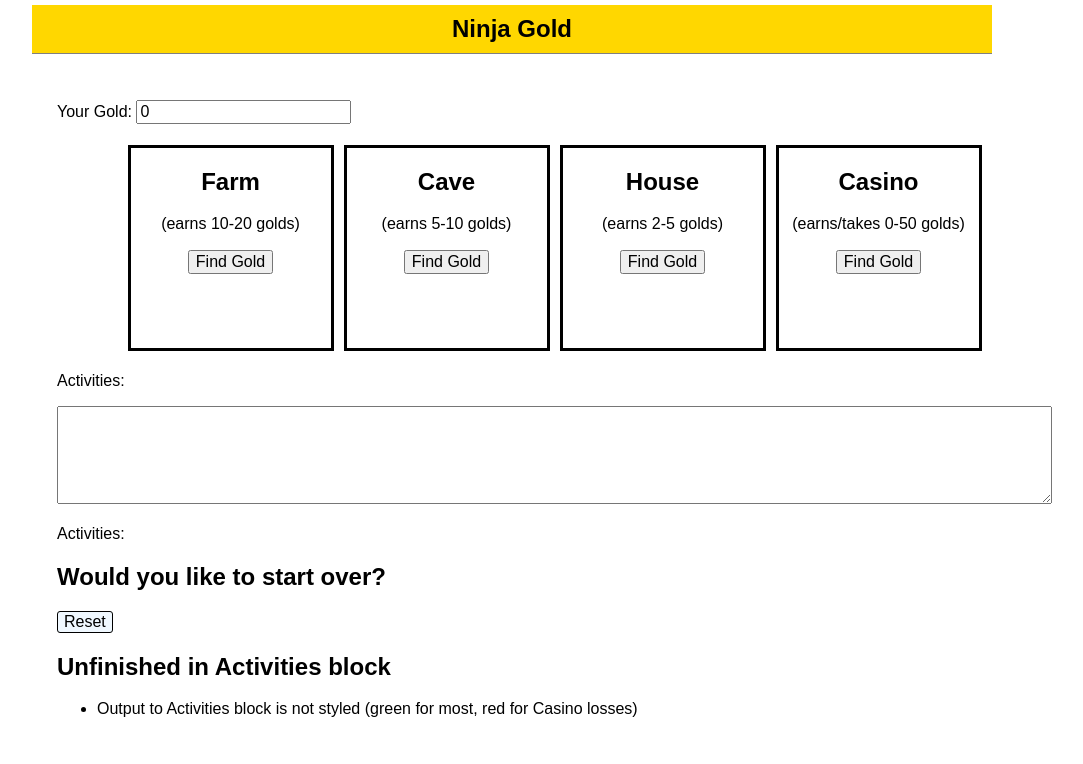
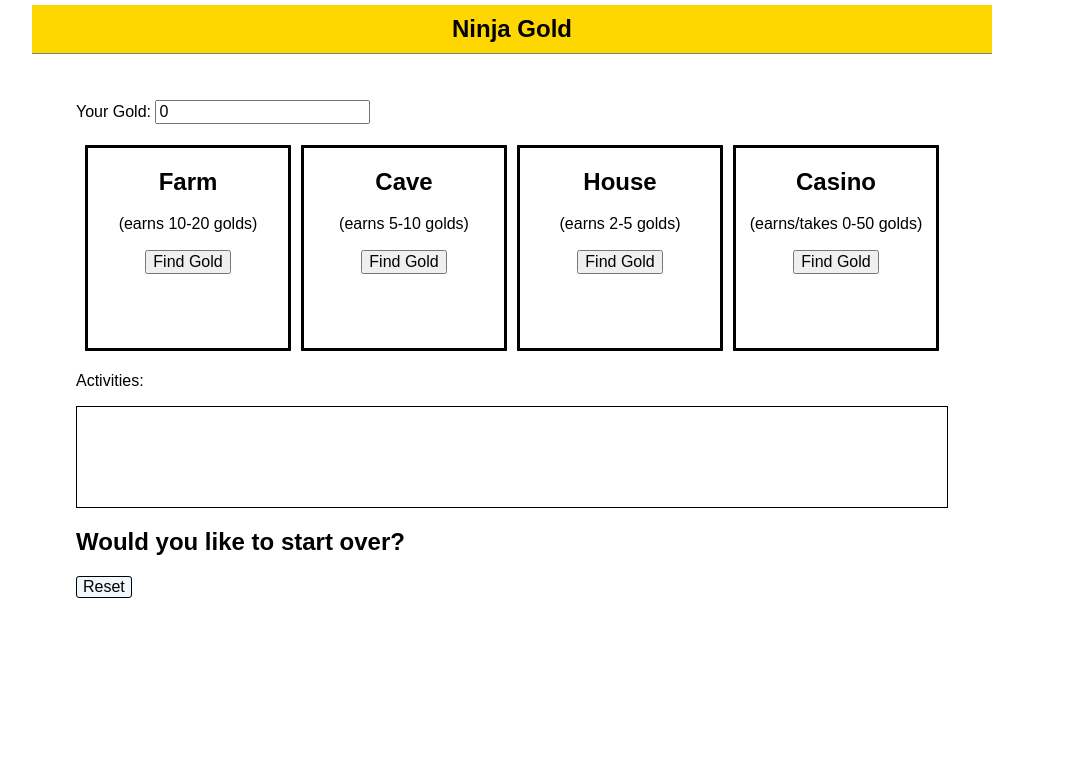
Before and after one commit to CodingDojoOnline-Nov2016/DarrilGibson, a Django app: page / in a window 1280 px wide. Shown: the top 764 px of the page, without its empty margins (128-1211 px from the left). Run offline with Django 3.2, Linux system fonts and the light colour scheme.

Commit message:
Add files via upload

```diff
--- a/django/ninjagold/apps/gold/templates/gold/index.html
+++ b/django/ninjagold/apps/gold/templates/gold/index.html
@@ -52,23 +52,16 @@
             </form>
           </div>
       </div>
-      <div>
-        <p>Activities:</p>
-        <!-- Indentation modified to fix display in textarea -->
-
-        <textarea cols="105" rows="5" name="log"
-        readonly="true" >{% for lines in request.session.history %}{% autoescape off %}{{ lines|safe }}{% endautoescape %}
-{% endfor %}</textarea>
+      <p>Activities:</p>
+      <div class="scrollingdiv" >
+        {% for lines in request.session.history %}
+          <p style="color:green">{{ lines|safe }}</p>
+        {% endfor %}
       </div>
-      <p>Activities:</p>
-      {% for lines in request.session.history %}<p style="color:green">{{ lines|safe }}</p>
-{% endfor %}
       <h2>Would you like to start over?</h2>
       <a href="/"><button class="resetBtn">Reset</button></a>
-      <h2>Unfinished in Activities block</h2>
-      <ul>
-        <li>Output to Activities block is not styled (green for most, red for Casino losses)</li>
-      </ul>
+      <div>
+      </div>
     </div>  <!-- end of wrapper -->
   </body>
 </html>
```
